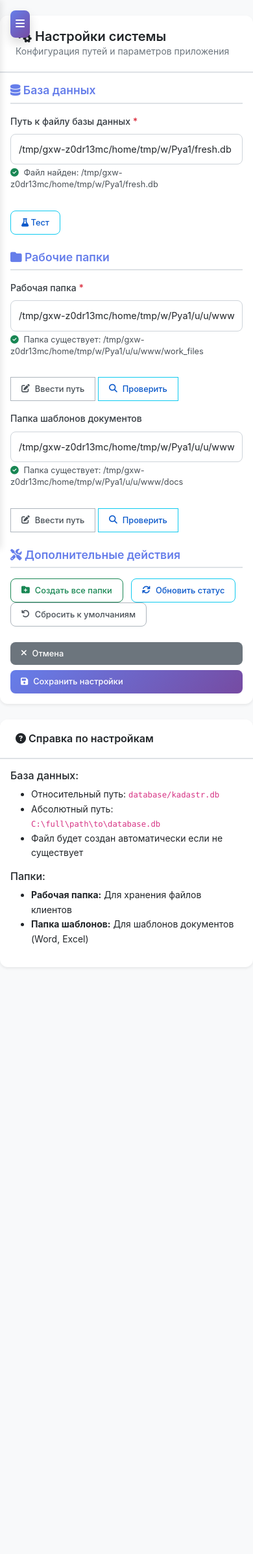
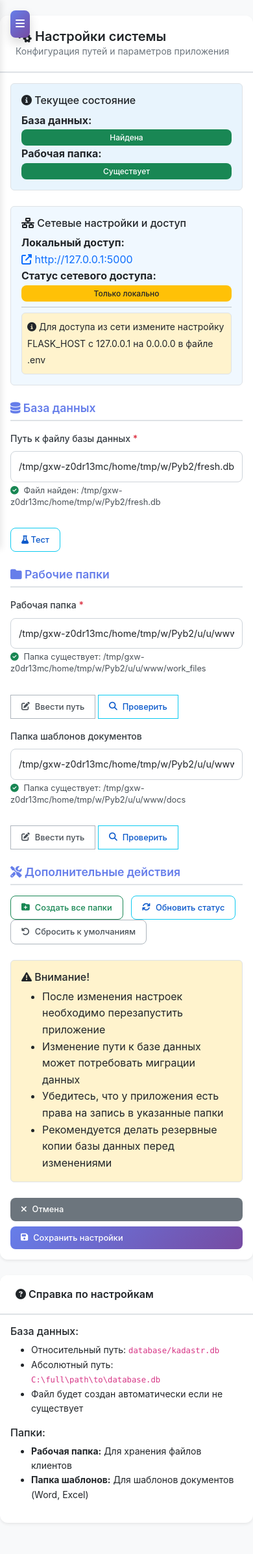
Before and after one commit to JavelinSx/kdastr3.0, a Flask app: page /settings in a window 390 px wide. Shown: the whole page at 65% size. Before the commit the page ends 1489 px from the top, so only its background shows below. Run offline with Flask 3, Linux system fonts and the light colour scheme; some libraries are stand-ins or nearby versions.

Commit message:
network opzimize

```diff
--- a/app/routes.py
+++ b/app/routes.py
@@ -6,9 +6,185 @@ import os
 import shutil
 import subprocess
 import platform
+import socket
+import psutil
 
 bp = Blueprint('main', __name__)
 
+def get_network_info():
+    """Получение сетевой информации с приоритетом локальной сети"""
+    import socket
+
+    network_info = {
+        'localhost': '127.0.0.1',
+        'network_addresses': [],
+        'is_accessible_from_network': False,
+        'port': 5000
+    }
+
+    print("🔍 get_network_info: Начинаем работу")
+
+    try:
+        # Способ 1: Используем socket для получения всех IP
+        local_ips = []
+
+        # Получаем IP через разные методы
+        methods = [
+            ("Google DNS", "8.8.8.8", 80),
+            ("Cloudflare DNS", "1.1.1.1", 80),
+            ("Router Gateway", "192.168.1.1", 80),
+            ("Router Gateway Alt", "192.168.0.1", 80)
+        ]
+
+        for method_name, target_ip, port in methods:
+            try:
+                s = socket.socket(socket.AF_INET, socket.SOCK_DGRAM)
+                s.settimeout(1)  # Таймаут 1 секунда
+                s.connect((target_ip, port))
+                local_ip = s.getsockname()[0]
+                s.close()
+
+                if local_ip and local_ip != '127.0.0.1' and local_ip not in local_ips:
+                    local_ips.append(local_ip)
+                    print(f"🔍 {method_name}: найден IP {local_ip}")
+
+            except Exception as e:
+                print(f"🔍 {method_name}: ошибка {e}")
+                continue
+
+        # Способ 2: Если psutil доступен, используем его для дополнительной проверки
+        try:
+            import psutil
+            print("🔍 Используем psutil для дополнительной проверки")
+
+            for interface_name, interface_addresses in psutil.net_if_addrs().items():
+                for address in interface_addresses:
+                    if address.family == socket.AF_INET:  # IPv4
+                        ip = address.address
+                        if (ip != '127.0.0.1' and
+                            not ip.startswith('169.254') and  # Link-local
+                            ip not in local_ips):
+                            local_ips.append(ip)
+                            print(f"🔍 psutil {interface_name}: найден IP {ip}")
+        except ImportError:
+            print("🔍 psutil недоступен, используем только socket")
+        except Exception as e:
+            print(f"🔍 Ошибка psutil: {e}")
+
+        # Сортируем IP по приоритету (локальная сеть первая)
+        def ip_priority(ip):
+            """Определяем приоритет IP адреса"""
+            if ip.startswith('192.168.'):
+                return 1  # Высший приоритет
+            elif ip.startswith('10.'):
+                return 2  # Средний приоритет
+            elif ip.startswith('172.'):
+                if 16 <= int(ip.split('.')[1]) <= 31:
+                    return 2  # Частная сеть 172.16-31.x.x
+                return 3
+            else:
+                return 3  # Низкий приоритет
+
+        # Сортируем IP по приоритету
+        local_ips_sorted = sorted(set(local_ips), key=ip_priority)
+        print(f"🔍 Найденные IP (отсортированные): {local_ips_sorted}")
+
+        # Добавляем IP адреса в результат
+        for ip in local_ips_sorted:
+            interface_name = "Primary Network"
+
+            # Определяем тип сети
+            if ip.startswith('192.168.'):
+                interface_name = "Local Network (192.168.x.x)"
+            elif ip.startswith('10.'):
+                interface_name = "Corporate/VPN Network (10.x.x.x)"
+            elif ip.startswith('172.'):
+                if 16 <= int(ip.split('.')[1]) <= 31:
+                    interface_name = "Private Network (172.16-31.x.x)"
+
+            network_info['network_addresses'].append({
+                'interface': interface_name,
+                'ip': ip,
+                'url': f'http://{ip}:5000'
+            })
+
+        # Проверяем доступность в сети
+        try:
+            from flask import current_app
+            host = current_app.config.get('HOST', '127.0.0.1')
+            print(f"🔍 Flask HOST = {host}")
+
+            if host == '0.0.0.0':
+                network_info['is_accessible_from_network'] = True
+                print("✅ Приложение доступно в сети (HOST=0.0.0.0)")
+            elif host in local_ips_sorted:
+                network_info['is_accessible_from_network'] = True
+                print(f"✅ Приложение доступно в сети (HOST={host})")
+            else:
+                print(f"⚠️ Приложение только локально (HOST={host})")
+
+        except Exception as e:
+            print(f"🔍 Ошибка проверки HOST: {e}")
+
+        print(f"🔍 Итого найдено IP адресов: {len(network_info['network_addresses'])}")
+
+    except Exception as e:
+        print(f"🔍 Общая ошибка: {e}")
+
+    print(f"🔍 Возвращаем: {network_info}")
+    return network_info
+
+# Обновите функцию settings() в routes.py
+
+@bp.route('/settings')
+def settings():
+    """Страница настроек"""
+    from flask import current_app
+    import os
+
+    print("🔍 ОТЛАДКА: Начинаем функцию settings()")
+
+    # Получаем текущие настройки
+    current_settings = {
+        'database_path': current_app.config.get('SQLALCHEMY_DATABASE_URI', '').replace('sqlite:///', ''),
+        'work_folder': current_app.config.get('WORK_FOLDER', './work_files'),
+        'docs_folder': current_app.config.get('DOCS_FOLDER', './docs'),
+        'host': current_app.config.get('HOST', '127.0.0.1'),
+        'port': current_app.config.get('PORT', 5000)
+    }
+
+    # Проверяем существование путей и ПРЕОБРАЗУЕМ WindowsPath в строки
+    path_status = {}
+    for key, path in current_settings.items():
+        if key in ['host', 'port']:
+            continue
+
+        if path and path != '':
+            abs_path = os.path.abspath(path)
+            path_status[key] = {
+                'exists': os.path.exists(abs_path),
+                'is_dir': os.path.isdir(abs_path) if os.path.exists(abs_path) else False,
+                'abs_path': str(abs_path),  # ПРЕОБРАЗУЕМ в строку
+                'writable': os.access(abs_path, os.W_OK) if os.path.exists(abs_path) else False
+            }
+        else:
+            path_status[key] = {
+                'exists': False,
+                'is_dir': False,
+                'abs_path': '',
+                'writable': False
+            }
+
+    # Получаем сетевую информацию
+    print("🔍 ОТЛАДКА: Вызываем get_network_info()")
+    network_info = get_network_info()
+    print(f"🔍 ОТЛАДКА: network_info = {network_info}")
+
+    print("🔍 ОТЛАДКА: Передаем данные в render_template")
+    return render_template('settings.html',
+                         settings=current_settings,
+                         path_status=path_status,
+                         network_info=network_info)
 def simple_fuzzy_match(text1, text2, threshold=80):
     """Простая реализация нечеткого поиска без rapidfuzz"""
     text1 = text1.lower().strip()
@@ -743,6 +919,7 @@ def add_city():
         return jsonify({'success': False, 'message': f'Ошибка: {str(e)}'})
 
 def create_client_folder(client, city, address, move_from=None):
+    print("🚀 ОТЛАДКА: Вызвана функция settings()")
     """Создание папки для клиента с автоматическим копированием документов"""
     from flask import current_app
     from app.document_service import document_service
@@ -801,42 +978,6 @@ def create_client_folder(client, city, address, move_from=None):
             print(f"❌ Ошибка при копировании документов: {e}")
 
     return abs_folder_path
-
-@bp.route('/settings')
-def settings():
-    """Страница настроек"""
-    from flask import current_app
-    import os
-
-    # Получаем текущие настройки (убрали upload_folder)
-    current_settings = {
-        'database_path': current_app.config.get('SQLALCHEMY_DATABASE_URI', '').replace('sqlite:///', ''),
-        'work_folder': current_app.config.get('WORK_FOLDER', './work_files'),
-        'docs_folder': current_app.config.get('DOCS_FOLDER', './docs')
-    }
-
-    # Проверяем существование путей
-    path_status = {}
-    for key, path in current_settings.items():
-        if path and path != '':
-            abs_path = os.path.abspath(path)
-            path_status[key] = {
-                'exists': os.path.exists(abs_path),
-                'is_dir': os.path.isdir(abs_path) if os.path.exists(abs_path) else False,
-                'abs_path': abs_path,
-                'writable': os.access(abs_path, os.W_OK) if os.path.exists(abs_path) else False
-            }
-        else:
-            path_status[key] = {
-                'exists': False,
-                'is_dir': False,
-                'abs_path': '',
-                'writable': False
-            }
-
-    return render_template('settings.html',
-                         settings=current_settings,
-                         path_status=path_status)
 
 @bp.route('/settings', methods=['POST'])
 def settings_post():
--- a/app/templates/settings.html
+++ b/app/templates/settings.html
@@ -11,8 +11,8 @@
                 <p class="text-muted mb-0">Конфигурация путей и параметров приложения</p>
             </div>
             <div class="card-body">
-                <!-- Статус текущих настроек -->
-                <div class="alert alert-info">
+                <!-- Текущее состояние -->
+                <div class="mb-4 p-3 border rounded" style="background-color: #e8f4fd;">
                     <h6><i class="fas fa-info-circle"></i> Текущее состояние</h6>
                     <div class="row">
                         <div class="col-md-6">
@@ -33,6 +33,70 @@
                         </div>
                     </div>
                 </div>
+
+                <!-- Сетевые настройки -->
+                {% if network_info %}
+                <div class="mb-4 p-3 border rounded" style="background-color: #f0f8ff;">
+                    <h6><i class="fas fa-network-wired"></i> Сетевые настройки и доступ</h6>
+
+                    <div class="row">
+                        <div class="col-md-6">
+                            <strong>Локальный доступ:</strong><br>
+                            <a href="http://{{ network_info.localhost }}:{{ network_info.port }}" target="_blank" class="text-decoration-none">
+                                <i class="fas fa-external-link-alt"></i> http://{{ network_info.localhost }}:{{ network_info.port }}
+                            </a>
+                        </div>
+                        <div class="col-md-6">
+                            <strong>Статус сетевого доступа:</strong>
+                            {% if network_info.is_accessible_from_network %}
+                                <span class="badge bg-success">Доступно в сети</span>
+                            {% else %}
+                                <span class="badge bg-warning">Только локально</span>
+                            {% endif %}
+                        </div>
+                    </div>
+
+                    {% if network_info.network_addresses %}
+                    <hr class="my-2">
+                    <div class="row">
+                        <div class="col-md-12">
+                            <strong>Доступ из локальной сети:</strong><br>
+                            {% for addr in network_info.network_addresses %}
+                                <div class="mt-1">
+                                    <small class="text-muted">{{ addr.interface }}:</small>
+                                    {% if network_info.is_accessible_from_network %}
+                                        <a href="{{ addr.url }}" target="_blank" class="text-decoration-none ms-2">
+                                            <i class="fas fa-external-link-alt"></i> {{ addr.url }}
+                                        </a>
+                                        <button type="button" class="btn btn-outline-secondary btn-sm ms-2"
+                                                onclick="copyToClipboard('{{ addr.url }}')" title="Скопировать ссылку">
+                                            <i class="fas fa-copy"></i>
+                                        </button>
+                                    {% else %}
+                                        <span class="text-muted ms-2">{{ addr.url }} (недоступно)</span>
+                                    {% endif %}
+                                </div>
+                            {% endfor %}
+                        </div>
+                    </div>
+                    {% endif %}
+
+                    {% if not network_info.is_accessible_from_network %}
+                    <hr class="my-2">
+                    <div class="p-2 border rounded" style="background-color: #fff3cd; border-color: #ffeaa7;">
+                        <small>
+                            <i class="fas fa-info-circle"></i>
+                            Для доступа из сети измените настройку FLASK_HOST с 127.0.0.1 на 0.0.0.0 в файле .env
+                        </small>
+                    </div>
+                    {% endif %}
+                </div>
+                {% else %}
+                <div class="mb-4 p-3 border rounded" style="background-color: #f8d7da; border-color: #f5c6cb;">
+                    <h6><i class="fas fa-exclamation-triangle"></i> Сетевые настройки</h6>
+                    <p class="mb-0">Ошибка получения сетевой информации. Проверьте установку пакета psutil.</p>
+                </div>
+                {% endif %}
 
                 <form method="POST" id="settings-form">
                     <!-- База данных -->
@@ -157,7 +221,7 @@
                     </div>
 
                     <!-- Предупреждение -->
-                    <div class="alert alert-warning">
+                    <div class="p-3 border rounded mb-4" style="background-color: #fff3cd; border-color: #ffeaa7;">
                         <h6><i class="fas fa-exclamation-triangle"></i> Внимание!</h6>
                         <ul class="mb-0">
                             <li>После изменения настроек необходимо перезапустить приложение</li>
@@ -211,6 +275,7 @@
 
 {% block extra_js %}
 <script>
+
 document.addEventListener('DOMContentLoaded', function() {
     console.log('Загружена страница настроек');
 
@@ -232,6 +297,47 @@ document.addEventListener('DOMContentLoaded', function() {
         }
     }
 });
+
+// Функция для копирования ссылки в буфер обмена
+function copyToClipboard(text) {
+    if (navigator.clipboard && window.isSecureContext) {
+        navigator.clipboard.writeText(text).then(() => {
+            showNotification(`Ссылка скопирована: ${text}`, 'success');
+        }).catch(err => {
+            console.error('Ошибка копирования:', err);
+            fallbackCopyTextToClipboard(text);
+        });
+    } else {
+        fallbackCopyTextToClipboard(text);
+    }
+}
+
+// Fallback функция копирования для старых браузеров
+function fallbackCopyTextToClipboard(text) {
+    const textArea = document.createElement("textarea");
+    textArea.value = text;
+    textArea.style.top = "0";
+    textArea.style.left = "0";
+    textArea.style.position = "fixed";
+
+    document.body.appendChild(textArea);
+    textArea.focus();
+    textArea.select();
+
+    try {
+        const successful = document.execCommand('copy');
+        if (successful) {
+            showNotification(`Ссылка скопирована: ${text}`, 'success');
+        } else {
+            showNotification('Не удалось скопировать ссылку', 'error');
+        }
+    } catch (err) {
+        console.error('Fallback: Ошибка копирования', err);
+        showNotification('Ошибка копирования ссылки', 'error');
+    }
+
+    document.body.removeChild(textArea);
+}
 
 // Функция для проверки конкретного пути
 function checkPath(inputId) {
@@ -317,11 +423,9 @@ function manualPath(inputId) {
 
 // Функция для показа уведомлений
 function showNotification(message, type = 'info') {
-    // Удаляем старые уведомления
     const oldNotifications = document.querySelectorAll('.temp-notification');
     oldNotifications.forEach(notification => notification.remove());
 
-    // Создаем новое уведомление
     const notification = document.createElement('div');
     notification.className = `alert alert-${type === 'error' ? 'danger' : 'success'} alert-dismissible fade show position-fixed temp-notification`;
     notification.style.cssText = 'top: 20px; right: 20px; z-index: 9999; min-width: 300px; box-shadow: 0 4px 12px rgba(0,0,0,0.15);';
@@ -331,10 +435,8 @@ function showNotification(message, type = 'info') {
         <button type="button" class="btn-close" data-bs-dismiss="alert"></button>
     `;
 
-    // Добавляем в body
     document.body.appendChild(notification);
 
-    // Автоматически удаляем через 4 секунды
     setTimeout(() => {
         if (notification.parentNode) {
             notification.remove();
@@ -418,19 +520,15 @@ function createAllFolders() {
 }
 
 function refreshStatus() {
-    // Сохраняем текущие значения полей
     const currentValues = {
         work_folder: document.getElementById('work_folder').value,
         docs_folder: document.getElementById('docs_folder').value,
         database_path: document.getElementById('database_path').value
     };
 
-    // Показываем уведомление о сохранении значений
     showNotification('Обновляется статус папок, значения сохранены...', 'info');
 
-    // Небольшая задержка перед перезагрузкой
     setTimeout(() => {
-        // Сохраняем значения в sessionStorage перед перезагрузкой
         sessionStorage.setItem('savedPaths', JSON.stringify(currentValues));
         window.location.reload();
     }, 1000);
--- a/requirements.txt
+++ b/requirements.txt
@@ -12,3 +12,4 @@ docxtpl==0.16.7
 openpyxl==3.1.2
 rapidfuzz>=3.9.0,<4.0.0
 python-dotenv==1.0.0
+psutil==5.9.8
--- a/run.py
+++ b/run.py
@@ -95,7 +95,7 @@ if __name__ == '__main__':
         # Запускаем без debug
         app.run(
             debug=False,
-            host='127.0.0.1',
+            host='0.0.0.0',
             port=5000,
             use_reloader=False  # Отключаем перезагрузку
         )
```
Also changed, not shown: 3 other files.
